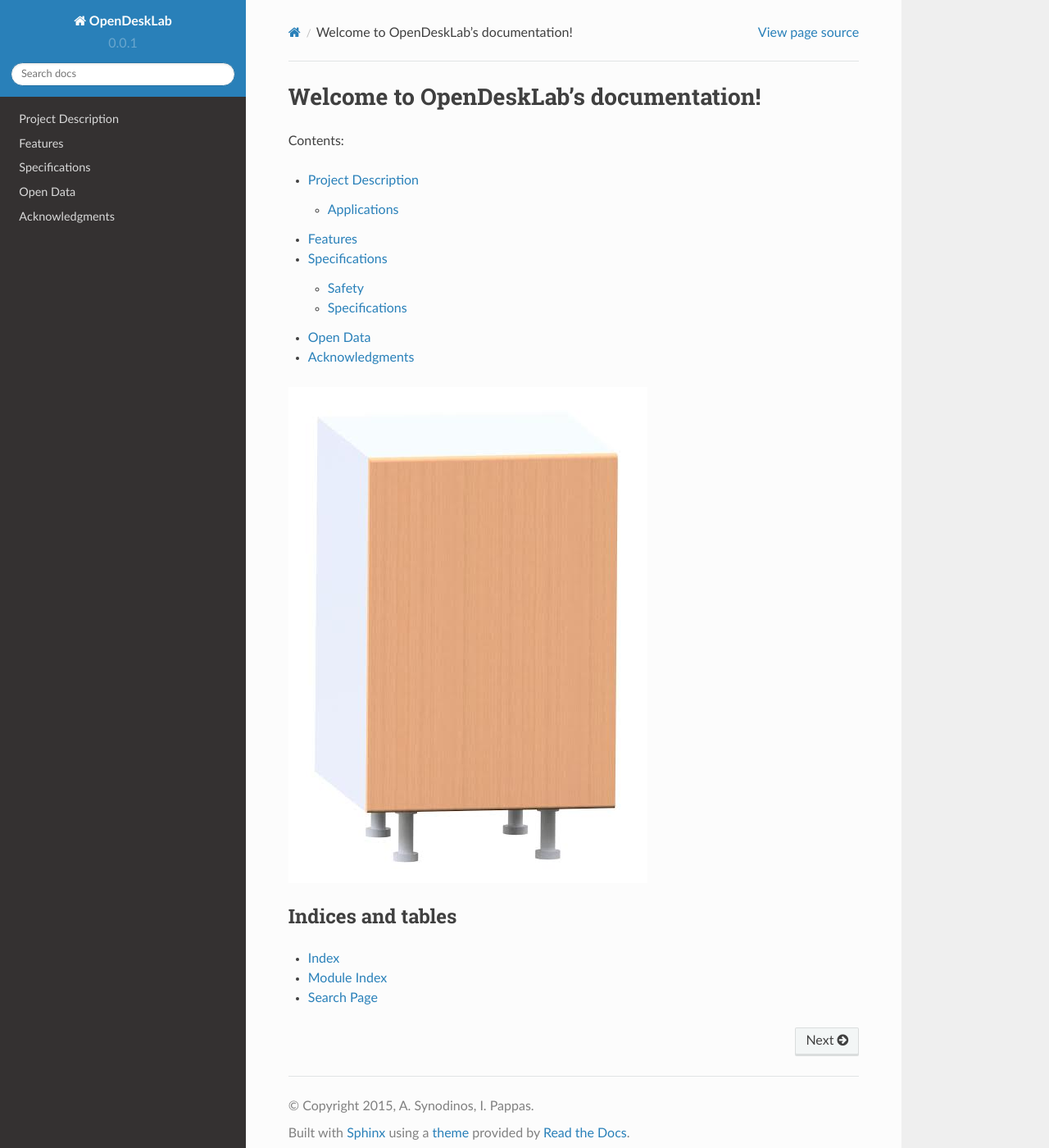
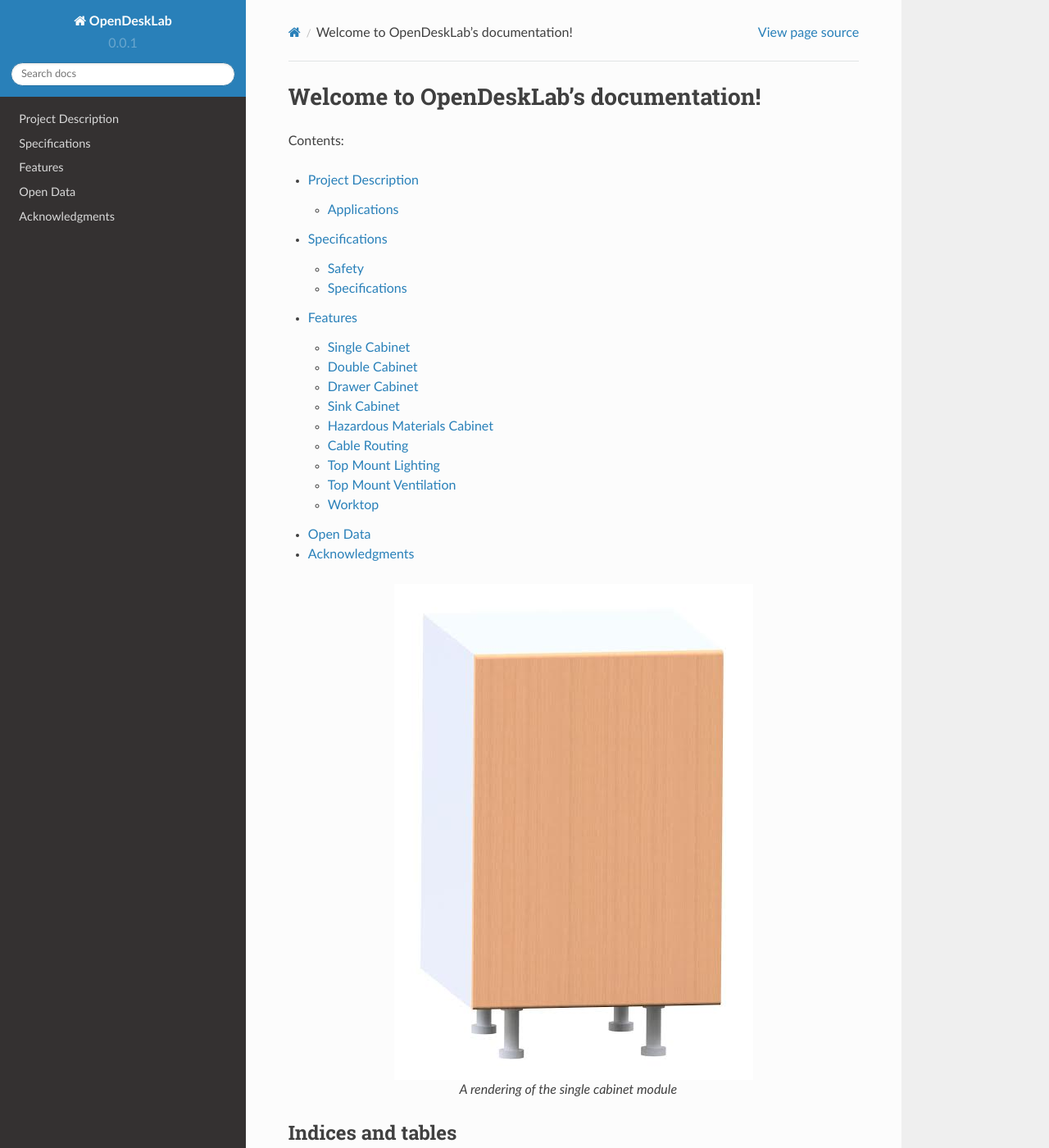
Before and after one commit to ellak-monades-aristeias/OpenDeskLab, a Sphinx documentation site: the page built from docs/index.rst, in a window 1280 px wide and 1400 px high. Shown: the whole window at 82% size. Built offline with Sphinx 7.4.7 and the Read the Docs theme 2.0.0, drawn with Linux system fonts in a browser that asks for light colours.

Commit message:
Enriched documentation

```diff
--- a/docs/include/features.rst
+++ b/docs/include/features.rst
@@ -1,3 +1,15 @@
 =================
 :index:`Features`
 =================
+
+.. toctree::
+
+   parts/single_cabinet
+   parts/double_cabinet
+   parts/drawer_cabinet
+   parts/sink_cabinet
+   parts/hazardous_materials_cabinet
+   parts/cable_routing
+   parts/top_mount_lighting
+   parts/top_mount_ventilation
+   parts/worktop
--- a/docs/include/open_data.rst
+++ b/docs/include/open_data.rst
@@ -4,7 +4,10 @@
 
 The project is licensed under the `CC-BY-SA 4.0`_ license, and all the deliverables of this project are deliberately shared using open standards. The CAD files will be shared in STEP_, DWG_ and DXF_ formats for easy redistribution and manufacture, as well as in fully dimensioned PDF files for CNC machine tools.
 
+The project files will be released publicly in GrabCAD_, the online community that shares CAD files for engineers and draftsmen.
+
 .. _CC-BY-SA 4.0: https://creativecommons.org/licenses/by-sa/4.0/legalcode
 .. _STEP: https://en.wikipedia.org/wiki/ISO_10303-21
 .. _DWG: https://en.wikipedia.org/wiki/.dwg
 .. _DXF: https://en.wikipedia.org/wiki/AutoCAD_DXF
+.. _GrabCAD: https://www.grabcad.com/
--- /dev/null
+++ b/docs/include/parts/cable_routing.rst
@@ -0,0 +1,2 @@
+:index:`Cable Routing`
+----------------------
--- /dev/null
+++ b/docs/include/parts/double_cabinet.rst
@@ -0,0 +1,2 @@
+:index:`Double Cabinet`
+-----------------------
--- /dev/null
+++ b/docs/include/parts/drawer_cabinet.rst
@@ -0,0 +1,2 @@
+:index:`Drawer Cabinet`
+-----------------------
--- /dev/null
+++ b/docs/include/parts/hazardous_materials_cabinet.rst
@@ -0,0 +1,2 @@
+:index:`Hazardous Materials Cabinet`
+------------------------------------
--- /dev/null
+++ b/docs/include/parts/single_cabinet.rst
@@ -0,0 +1,2 @@
+:index:`Single Cabinet`
+-----------------------
--- /dev/null
+++ b/docs/include/parts/sink_cabinet.rst
@@ -0,0 +1,2 @@
+:index:`Sink Cabinet`
+---------------------
--- /dev/null
+++ b/docs/include/parts/top_mount_lighting.rst
@@ -0,0 +1,2 @@
+:index:`Top Mount Lighting`
+---------------------------
--- /dev/null
+++ b/docs/include/parts/top_mount_ventilation.rst
@@ -0,0 +1,2 @@
+:index:`Top Mount Ventilation`
+------------------------------
--- /dev/null
+++ b/docs/include/parts/worktop.rst
@@ -0,0 +1,2 @@
+:index:`Worktop`
+----------------
--- a/docs/include/project_description.rst
+++ b/docs/include/project_description.rst
@@ -1,8 +1,9 @@
 ============================
-:index:`Project Description`
+Project :index:`Description`
 ============================
 
 OpenDeskLab aims at creating an open design for laboratory desks that is
+
 - Modular structure
 - Reconfigurable dimensions
 - Safe
--- a/docs/include/specifications.rst
+++ b/docs/include/specifications.rst
@@ -1,6 +1,6 @@
-======================================
-:index:`Specifications & Requirements`
-======================================
+=============================
+Specifications & Requirements
+=============================
 
 :index:`Safety`
 ---------------
--- a/docs/index.rst
+++ b/docs/index.rst
@@ -10,19 +10,22 @@ Welcome to OpenDeskLab's documentation!
 Contents:
 
 .. toctree::
-   :maxdepth: 2
+   :maxdepth: 3
+   :glob:
 
-        Project Description <include/project_description>
-        Features <include/features>
-        Specifications <include/specifications>
-        Open Data <include/open_data>
-        Acknowledgments <include/acknowledgments>
+      Project Description <include/project_description>
+      Specifications <include/specifications>
+      Features <include/features>
+      Open Data <include/open_data>
+      Acknowledgments <include/acknowledgments>
 
-.. image:: ../img/single_cabinet.png
+.. figure::  ../img/single_cabinet.png
+   :align:   center
+
+   A rendering of the single cabinet module
 
 Indices and tables
 ==================
 
 * :ref:`genindex`
-* :ref:`modindex`
 * :ref:`search`
```
Also changed, not shown: img/logo.png (added), img/logo.svg (added).
